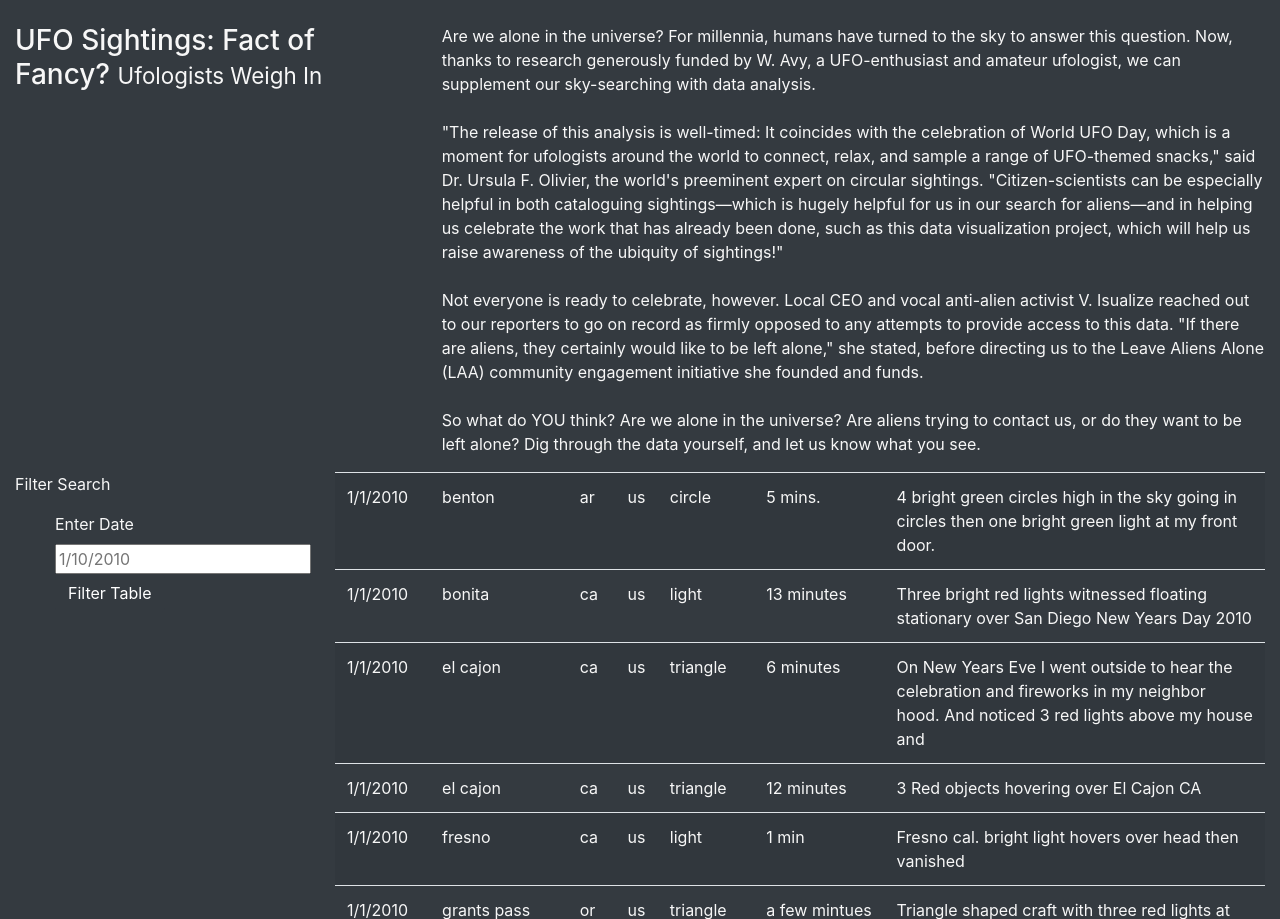
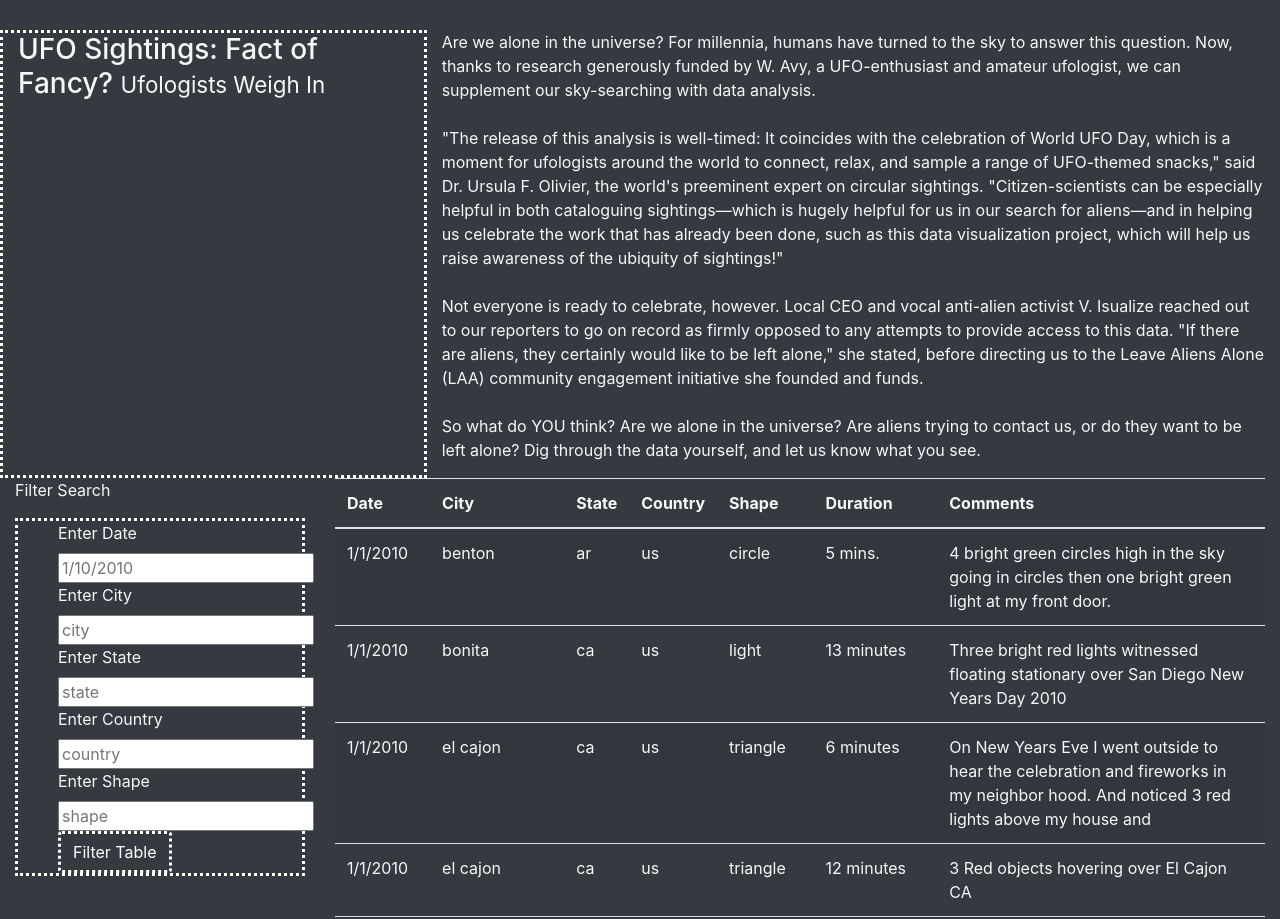
Before and after one commit to amerchant918/UFOs, a plain HTML site: page index.html in a window 1280 px wide. Shown: the part 267-1186 px from the top of the page. Drawn offline with nearby package versions, Linux system fonts and the light colour scheme.

Commit message:
updating html with filter forms for challenge

```diff
--- a/index.html
+++ b/index.html
@@ -15,7 +15,7 @@
 <body class="bg-dark">
     <body>
         <div class="wrapper">
-            <nav class="navbar navbar-dark bg-dark navbar-expand-lg">
+            <nav class="navbar navbar-dark bg-dark navbar-expand-lg"style="border-style: dotted; border-width: 3px; border-color: white;">
                 <a class="navbar-brand" href="index.html">UFO Sightings</a>
             </nav>
         </div>
@@ -24,14 +24,12 @@
         </div>
           <div class="container-fluid">
             <div class="row">
-              <div class="col-md-4">
+              <div class="col-md-4" style="border-style: dotted; border-width: 3px; border-color: white;">
                 <h3>UFO Sightings: Fact of Fancy? <small>Ufologists Weigh In</small></h3>
               </div>
               <div class="col-md-8">
                 <p>
                   Are we alone in the universe? For millennia, humans have turned to the sky to answer this question. Now, thanks to research generously funded by W. Avy, a UFO-enthusiast and amateur ufologist, we can supplement our sky-searching with data analysis.<br><br>"The release of this analysis is well-timed: It coincides with the celebration of World UFO Day, which is a moment for ufologists around the world to connect, relax, and sample a range of UFO-themed snacks," said Dr. Ursula F. Olivier, the world's preeminent expert on circular sightings. "Citizen-scientists can be especially helpful in both cataloguing sightings—which is hugely helpful for us in our search for aliens—and in helping us celebrate the work that has already been done, such as this data visualization project, which will help us raise awareness of the ubiquity of sightings!"<br><br>Not everyone is ready to celebrate, however. Local CEO and vocal anti-alien activist V. Isualize reached out to our reporters to go on record as firmly opposed to any attempts to provide access to this data. "If there are aliens, they certainly would like to be left alone," she stated, before directing us to the Leave Aliens Alone (LAA) community engagement initiative she founded and funds.<br><br>So what do YOU think? Are we alone in the universe? Are aliens trying to contact us, or do they want to be left alone? Dig through the data yourself, and let us know what you see.
-
-
                 </p>
               </div>
             </div>
@@ -39,15 +37,23 @@
           <div class="container-fluid">
             <div class="row">
               <div class="col-md-3">
-                <form class="bg-dark">
+                <form class="bg-dark" >
                   <p>Filter Search</p>
-                  <ul class="bg-dark" style="list-style: none;">
+                  <ul class="bg-dark" style="list-style: none; border-style: dotted; border-width: 3px; border-color: white;">
                     <li class="bg-dark">
                       <label for="date">Enter Date</label>
                       <input type="text" placeholder="1/10/2010" id="datetime" />
+                      <label for="city">Enter City</label>
+                      <input type="text" placeholder="city" id="city" />
+                      <label for="state">Enter State</label>
+                      <input type="text" placeholder="state" id="state" />
+                      <label for="country">Enter Country</label>
+                      <input type="text" placeholder="country" id="country" />
+                      <label for="shape">Enter Shape</label>
+                      <input type="text" placeholder="shape" id="shape" />
                     </li>
                     <li class = "bg-dark">
-                       <button id="filter-btn" type="button" class="btn btn-dark">
+                       <button id="filter-btn" type="button" class="btn btn-dark" style="border-style: dotted; border-width: 3px; border-color: white;">
                          Filter Table
                        </button>
                     </li>
@@ -56,8 +62,19 @@
               </div>
               <div class="col-md-9">
                 <table class="table table-striped">
-                    <tbody></tbody>
-                  </table>
+                  <thead>
+                    <tr>
+                      <th>Date</th>
+                      <th>City</th>
+                      <th>State</th>
+                      <th>Country</th>
+                      <th>Shape</th>
+                      <th>Duration</th>
+                      <th>Comments</th>
+                    </tr>
+                  </thead>
+                  <tbody></tbody>
+                </table>
               </div>
             </div>
           </div>
```
